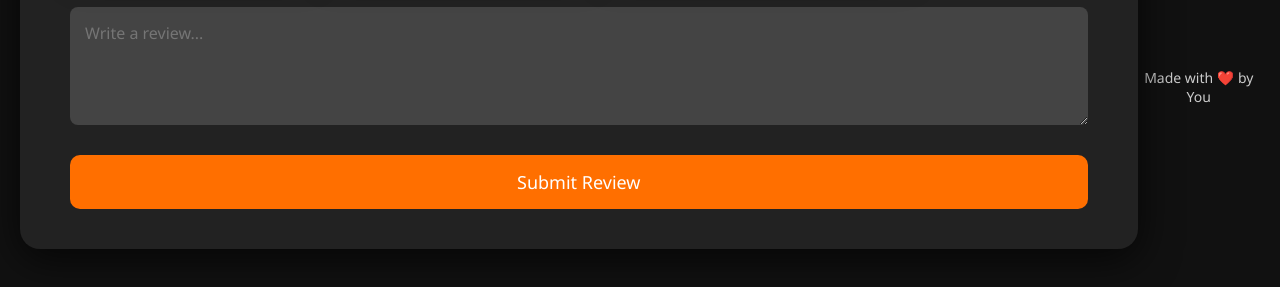
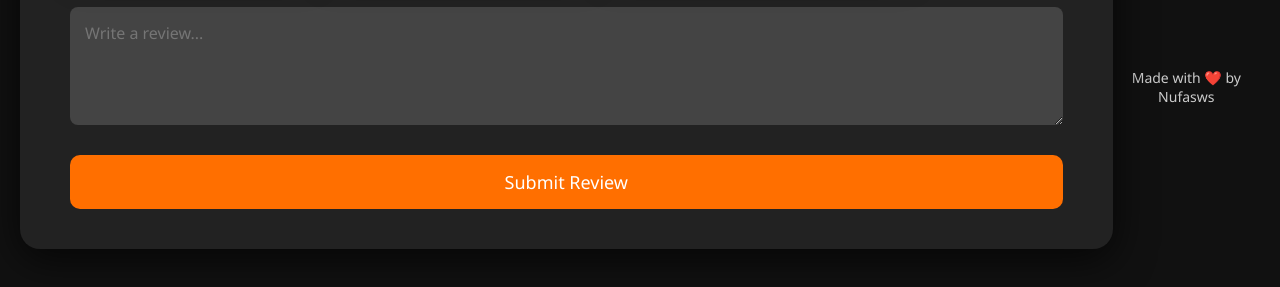
Before and after one commit to Nufasws/Passwordlist, a plain HTML site: page index.html in a window 1280 px wide. Shown: the part 363-650 px from the top of the page. Drawn offline with Linux system fonts and the light colour scheme.

Commit message:
Update index.html

```diff
--- a/index.html
+++ b/index.html
@@ -174,7 +174,7 @@
 
   <!-- Footer -->
   <footer>
-    <p>Made with ❤️ by You</p>
+    <p>Made with ❤️ by Nufasws</p>
   </footer>
 
   <script>
```
